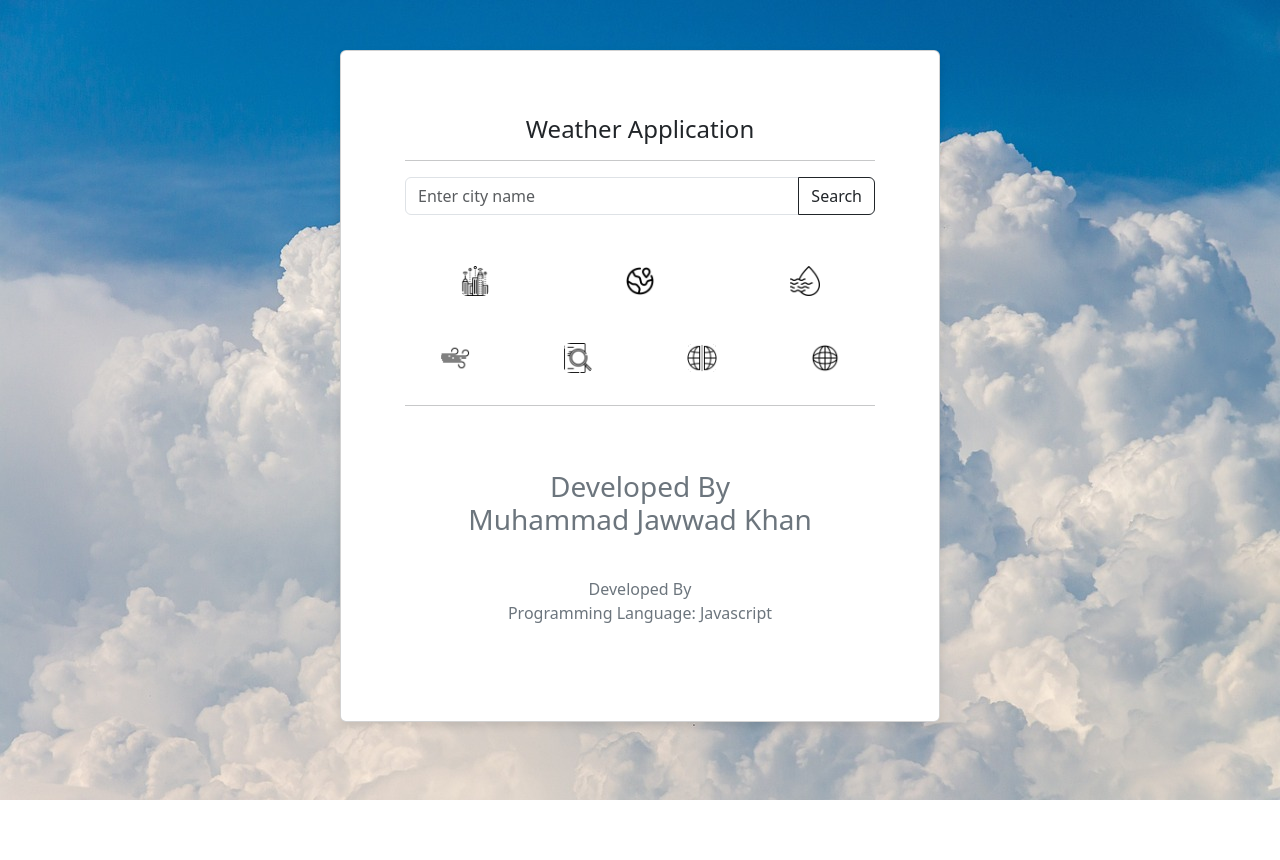
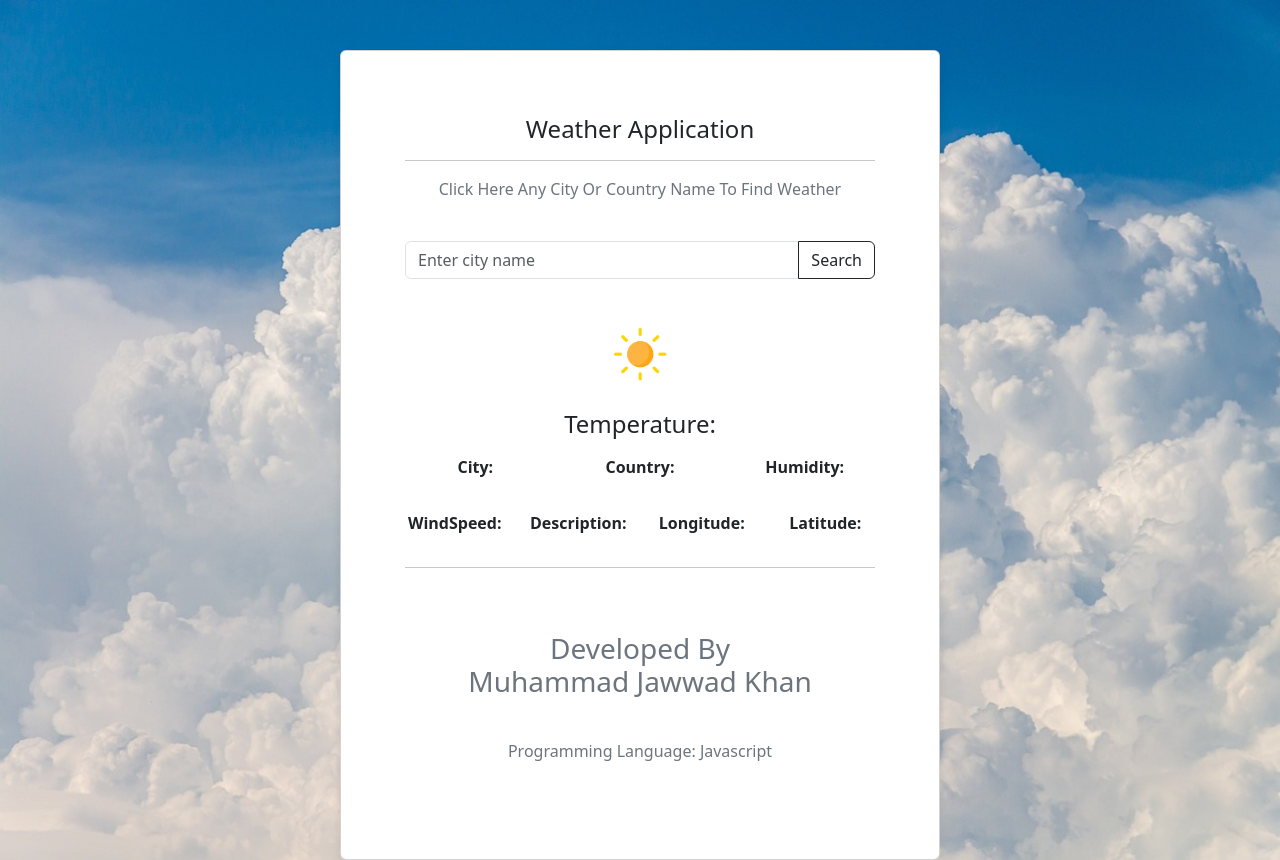
Before and after one commit to jawwad0931/weather_system-jsProject1, a plain HTML site: page index.html in a window 1280 px wide. Before the commit the page ends 800 px from the top, so only its background shows below. Drawn offline with nearby package versions, Linux system fonts and the light colour scheme.

Commit message:
New Message

```diff
--- a/index.html
+++ b/index.html
@@ -15,52 +15,45 @@
       <h5 class="card-title text-center">Weather Application</h5>
       <hr>
       <form class="mb-3 forms">
+        <p class="text-secondary">Click Here Any City Or Country Name To Find Weather</p><br>
         <div class="input-group">
           <input type="text" class="form-control searchfield" placeholder="Enter city name" aria-label="City name" aria-describedby="search-btn">
           <button class="btn btn-outline-dark searchbtn" type="button">Search</button>
         </div>
       </form>
-      <img src="" class="weatherImage img-fluid mx-auto d-block" style="max-width: 200px; height: auto;">
-      <h1 class="mt-3 text-center"><span class="temperature"></span></h1>
-
+      <img src="images/clear.png" class="weatherImage" style="max-width: 80px; height: 80px;"><br>
+      <h4 class="mt-3 text-center temperature">Temperature:</h4>
       <div class="row text-center mt-3">
         <div class="col">
-          <img src="images/smart-city.png" height="30px" width="30px" alt="">
-          <p class="city"></p>
+          <span>City:</span><p class="city"></p>
         </div>
         <div class="col">
-          <img src="images/citizenship.png" height="30px" width="30px" alt="">
-          <p class="country"></p>
+          <span>Country:</span><p class="country"></p>
         </div>
         <div class="col">
-          <img src="images/humidities.png" height="30px" width="30px" alt="">
-          <p class="humidity"></p>
+          <span>Humidity:</span><p class="humidity"></p>
         </div>
       </div>
 
       <div class="row text-center mt-3">
         <div class="col">
-          <img src="images/windy.png" height="30px" width="30px" alt="">
-          <p class="windSpeed"></p>
+          <span>WindSpeed:</span><p class="windSpeed"></p>
         </div>
         <div class="col">
-          <img src="images/job-seeking.png" height="30px" width="30px" alt="">
-          <p class="Description"></p>
+          <span>Description:</span><p class="Description"></p>
         </div>
         <div class="col">
-          <img src="images/parallel-world.png" height="30px" width="30px" alt="">
-          <p class="Longitude"></p>
+          <span>Longitude:</span><p class="Longitude"></p>
         </div>
         <div class="col">
-          <img src="images/globe.png" height="30px" width="30px" alt="">
-          <p class="Latitude"></p>
+          <span>Latitude:</span><p class="Latitude"></p>
         </div>
       </div>
       <hr>
       <div class="row mt-5">
         <div class="col-12">
             <h3 class="text-secondary p-3">Developed By<br>Muhammad Jawwad Khan</h3>
-            <p class="text-secondary p-3">Developed By<br>Programming Language: Javascript</p>
+            <p class="text-secondary p-3">Programming Language: Javascript</p>
         </div>
       </div>
     </div>
--- a/java.js
+++ b/java.js
@@ -27,7 +27,7 @@ async function checkweather(city){
     document.querySelector(".Longitude").innerHTML =  data.coord.lon;
     document.querySelector(".Latitude").innerHTML =  data.coord.lat;
     // yahan conditions ki base per hum image ko fetch kar rahay hai yahan per source path ki defne kiya hai
-    if (data.weather[0].main == "Cloud") {
+    if (data.weather[0].main == "Clouds") {
         weatherImagefetch.src = "images/clouds.png";
     } else if (data.weather[0].main == "Rain") {
         weatherImagefetch.src = "images/rain.png";
@@ -39,6 +39,13 @@ async function checkweather(city){
         weatherImagefetch.src = "images/mist.png";
     } else if (data.weather[0].main == "Snow") {
         weatherImagefetch.src = "images/snow.png";
+    }else if (data.weather[0].main == "Haze") {
+        weatherImagefetch.src = "images/haze.png";
+    }else if (data.weather[0].main == "Smoke") {
+        weatherImagefetch.src = "images/smoke.png";
+    }
+    else{
+        console.log("Not Run");
     }
 }
 // yeh eventListener hai yaha hum jo input field mai type karaingay wo easily dekh sakhtay hain
```
Also changed, not shown: images/haze.png (added), images/smoke.png (added).
